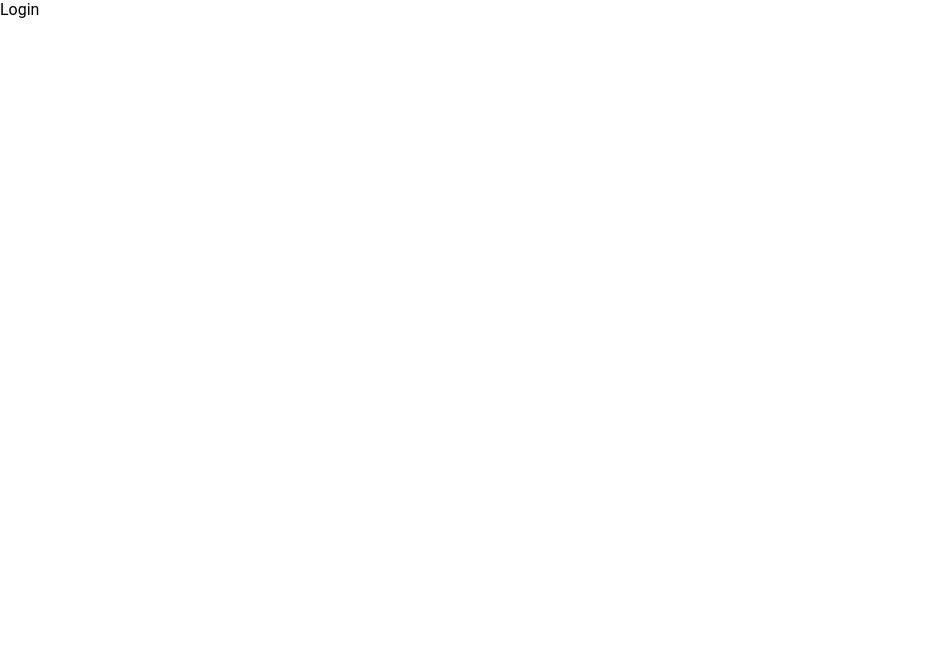
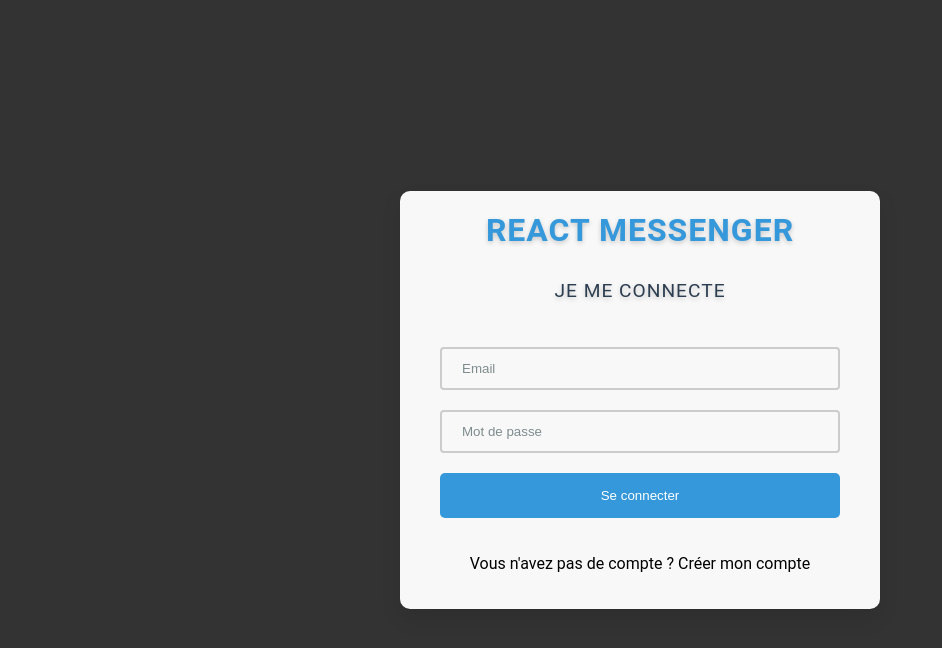
Before and after one commit to Anthony-Ozanne/React-Messenger, a React (Create React App) app: page /login in a window 1280 px wide. Shown: the top 648 px of the page, without its empty margins (0-942 px from the left). Built offline with nearby package versions, Linux system fonts and the light colour scheme.

Commit message:
Partie statique de la page login terminé

```diff
--- a/src/pages/login/Login.jsx
+++ b/src/pages/login/Login.jsx
@@ -2,7 +2,20 @@ import React from "react";
 import "./Login.scss";
 
 const Login = () => {
-  return <div>Login</div>;
+  return (
+    <div className="formContainer">
+      <div className="formWrapper">
+        <span className="logo">React Messenger</span>
+        <h4 className="title">Je me connecte</h4>
+        <form>
+          <input type="email" placeholder="Email"></input>
+          <input type="password" placeholder="Mot de passe"></input>
+          <button>Se connecter</button>
+        </form>
+        <p>Vous n'avez pas de compte ? Créer mon compte</p>
+      </div>
+    </div>
+  );
 };
 
 export default Login;
```
